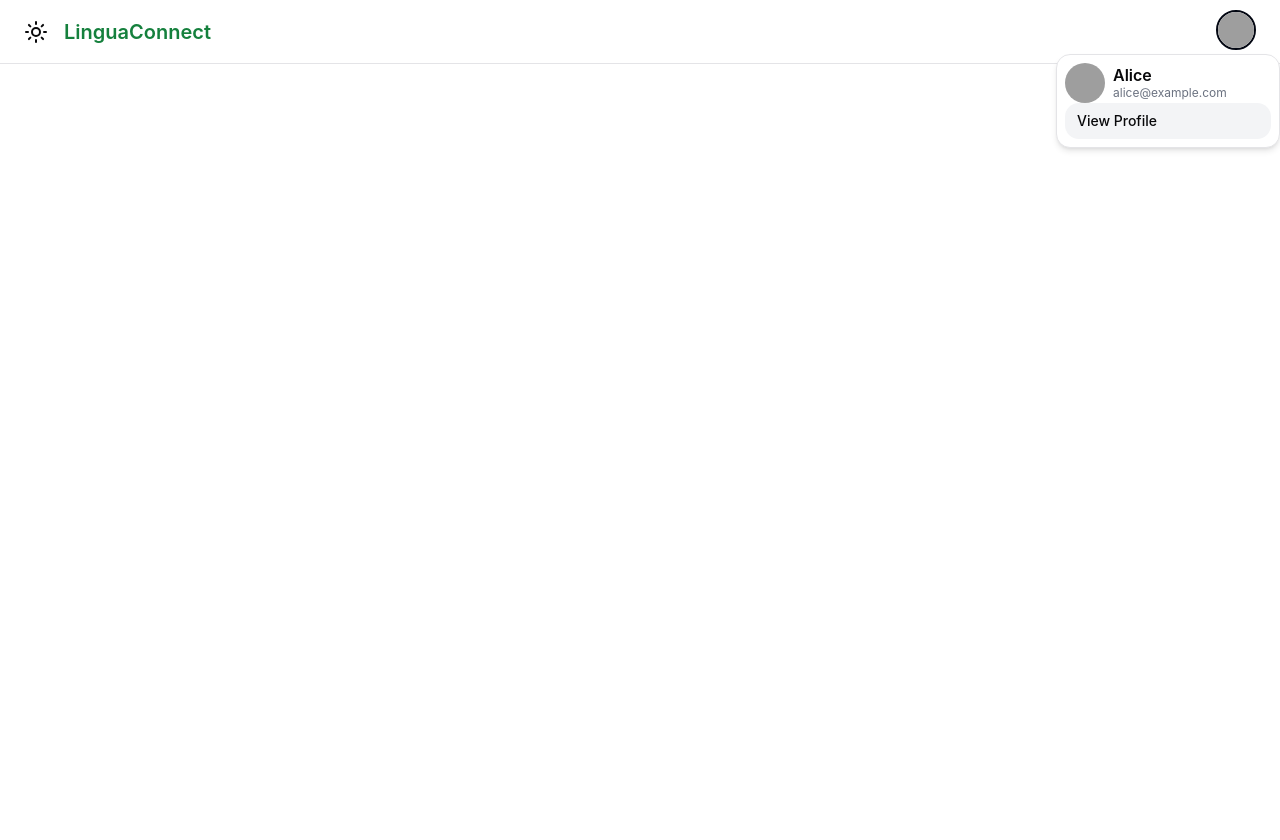
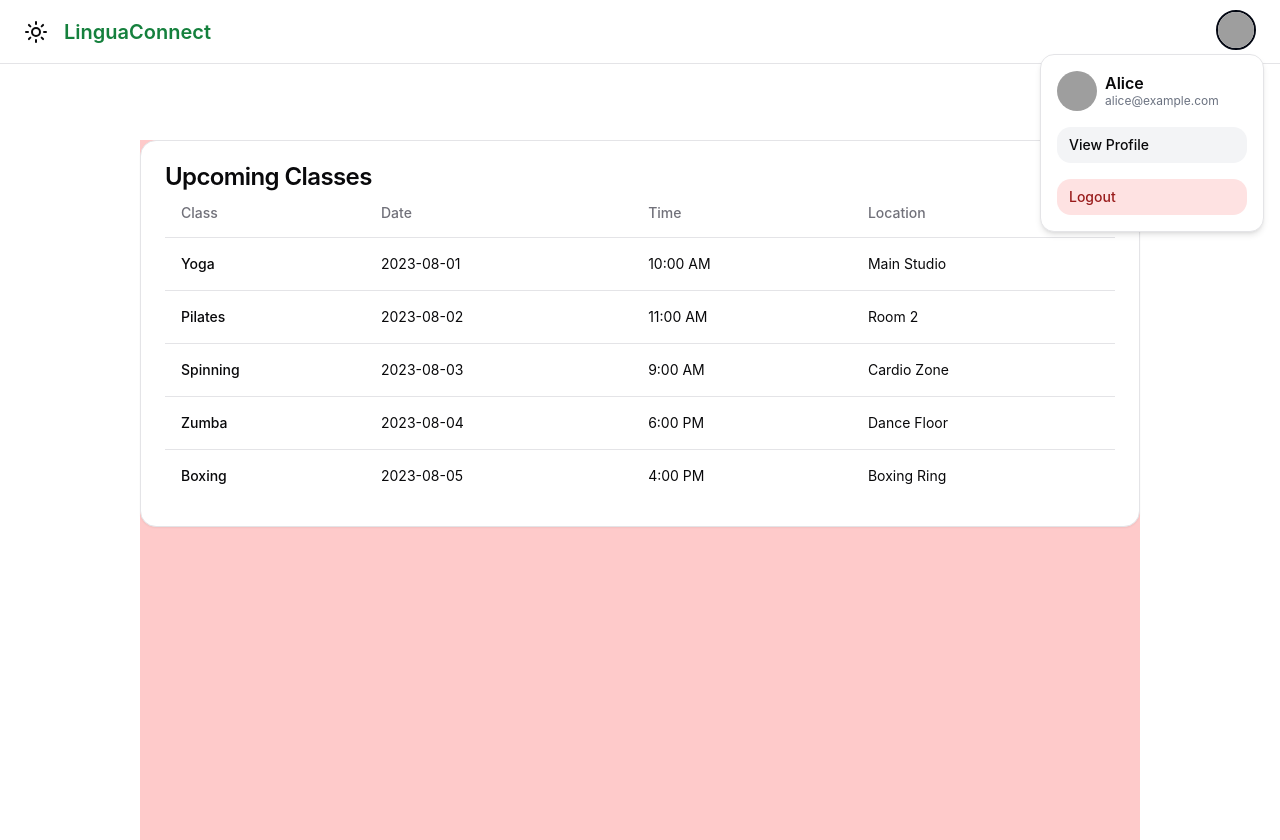
Before and after one commit to Sahiiil1406/TRINIT_algorythms_dev02, a React (Vite) app in the folder frontend/: page /student in a window 1280 px wide. Both pictures are taken after a click on the button "Toggle user menu". Before the commit the page ends 800 px from the top, so only its background shows below. Built offline with nearby package versions, Linux system fonts and the light colour scheme; grey boxes are pictures that could not be loaded; what tw-elements would draw is missing.

Commit message:
navbar and student dashboard

```diff
--- a/frontend/src/App.css
+++ b/frontend/src/App.css
@@ -0,0 +1,3 @@
+*::-webkit-scrollbar {
+	display: none;
+}
--- a/frontend/src/App.jsx
+++ b/frontend/src/App.jsx
@@ -11,6 +11,7 @@ import Profile from "./pages/tutor/Profile";
 import Flipcard from "./pages/student/components/Flipcard";
 import Login from "./auth/Login";
 import Navbar from "./components/Navbar";
+import StudentDashboard from "./pages/student/StudentDashboard";
 
 function App() {
 	return (
@@ -25,7 +26,7 @@ function App() {
 					backgroundPosition: "center",
 					backgroundColor: "rgba(255, 255, 255, 0.1)",
 				}}
-				className="w-full h-[100vh] flex py-[100px] items-center justify-center overflow-y-scroll"
+				className="w-full h-[100vh] flex py-[100px] justify-center overflow-y-scroll mt-[40px]"
 			>
 				<Routes>
 					<Route path="/profile" element={<Profile />} />
@@ -33,6 +34,7 @@ function App() {
 					<Route path="/login" element={<Login />} />
 					<Route path="/main" element={<Main />} />
 					<Route path="/flip" element={<Flipcard />} />
+					<Route path="/student" element={<StudentDashboard />} />
 				</Routes>
 			</div>
 		</>
--- a/frontend/src/components/Navbar.jsx
+++ b/frontend/src/components/Navbar.jsx
@@ -4,8 +4,9 @@ import { Button } from "./ui/button";
 import { PopoverTrigger, PopoverContent, Popover } from "./ui/popover";
 
 export default function Navbar() {
+	const authenticated = true;
 	return (
-		<header className="flex items-center h-16 px-4 border-b w-full shrink-0 md:px-6 fixed top-0 left-0">
+		<header className="flex items-center h-16 px-4 border-b w-full shrink-0 md:px-6 fixed top-0 left-0 bg-white z-30">
 			<Link className="hidden sm:flex" to="#">
 				<SunIcon className="h-6 w-6" />
 				<span className="sr-only">Acme Inc</span>
@@ -16,6 +17,7 @@ export default function Navbar() {
 				</Link>
 			</nav>
 			<div className="items-center hidden space-x-4 md:flex">
+				{authenticated ? (
 					<div className="relative">
 						<Popover>
 							<PopoverTrigger asChild>
@@ -28,9 +30,8 @@ export default function Navbar() {
 										alt="Avatar"
 										className="rounded-full"
 										height={40}
-									layout="fixed"
 										placeholder="empty"
-									src="/placeholder.svg"
+										src="https://robohash.org/text.png"
 										style={{
 											aspectRatio: "40/40",
 											objectFit: "cover",
@@ -40,15 +41,14 @@ export default function Navbar() {
 									<span className="sr-only">Toggle user menu</span>
 								</Button>
 							</PopoverTrigger>
-						<PopoverContent className="w-56 p-2">
-							<div />
-							<div className="flex items-center space-x-2">
+							<PopoverContent className="w-56 p-4 mr-4 space-y-4">
+								<div className="flex items-center space-x-2 ">
 									<img
 										alt="Avatar"
 										className="rounded-full"
 										height={40}
 										placeholder="empty"
-									src="/placeholder.svg"
+										src="https://robohash.org/text.png"
 										style={{
 											aspectRatio: "40/40",
 											objectFit: "cover",
@@ -66,13 +66,31 @@ export default function Navbar() {
 									className="block w-full rounded-md bg-gray-100 px-3 py-2 text-sm font-medium
                 transition-colors hover:bg-gray-100/70 focus:bg-gray-100/70
                 dark:bg-gray-800 dark:hover:bg-gray-800/50 dark:focus:bg-gray-800/50"
+									to="/profile"
+								>
+									View Profile
+								</Link>
+								<Link
+									className="block w-full rounded-md bg-red-100 px-3 py-2 text-sm font-medium
+                transition-colors hover:bg-red-100/70 focus:bg-red-100/70 text-red-800
+                dark:bg-red-800 dark:hover:bg-red-800/50 dark:focus:bg-gray-800/50"
 									to="#"
 								>
-								View Profile
+									Logout
 								</Link>
 							</PopoverContent>
 						</Popover>
 					</div>
+				) : (
+					<Link
+						className="block w-full rounded-md bg-gray-100 px-3 py-2 text-sm font-medium
+                transition-colors hover:bg-gray-100/70 focus:bg-gray-100/70
+                dark:bg-gray-800 dark:hover:bg-gray-800/50 dark:focus:bg-gray-800/50"
+						to="#"
+					>
+						Login
+					</Link>
+				)}
 			</div>
 		</header>
 	);
--- /dev/null
+++ b/frontend/src/components/ui/table.tsx
@@ -0,0 +1,117 @@
+import * as React from "react"
+
+import { cn } from "@/lib/utils"
+
+const Table = React.forwardRef<
+  HTMLTableElement,
+  React.HTMLAttributes<HTMLTableElement>
+>(({ className, ...props }, ref) => (
+  <div className="relative w-full overflow-auto">
+    <table
+      ref={ref}
+      className={cn("w-full caption-bottom text-sm", className)}
+      {...props}
+    />
+  </div>
+))
+Table.displayName = "Table"
+
+const TableHeader = React.forwardRef<
+  HTMLTableSectionElement,
+  React.HTMLAttributes<HTMLTableSectionElement>
+>(({ className, ...props }, ref) => (
+  <thead ref={ref} className={cn("[&_tr]:border-b", className)} {...props} />
+))
+TableHeader.displayName = "TableHeader"
+
+const TableBody = React.forwardRef<
+  HTMLTableSectionElement,
+  React.HTMLAttributes<HTMLTableSectionElement>
+>(({ className, ...props }, ref) => (
+  <tbody
+    ref={ref}
+    className={cn("[&_tr:last-child]:border-0", className)}
+    {...props}
+  />
+))
+TableBody.displayName = "TableBody"
+
+const TableFooter = React.forwardRef<
+  HTMLTableSectionElement,
+  React.HTMLAttributes<HTMLTableSectionElement>
+>(({ className, ...props }, ref) => (
+  <tfoot
+    ref={ref}
+    className={cn(
+      "border-t bg-muted/50 font-medium [&>tr]:last:border-b-0",
+      className
+    )}
+    {...props}
+  />
+))
+TableFooter.displayName = "TableFooter"
+
+const TableRow = React.forwardRef<
+  HTMLTableRowElement,
+  React.HTMLAttributes<HTMLTableRowElement>
+>(({ className, ...props }, ref) => (
+  <tr
+    ref={ref}
+    className={cn(
+      "border-b transition-colors hover:bg-muted/50 data-[state=selected]:bg-muted",
+      className
+    )}
+    {...props}
+  />
+))
+TableRow.displayName = "TableRow"
+
+const TableHead = React.forwardRef<
+  HTMLTableCellElement,
+  React.ThHTMLAttributes<HTMLTableCellElement>
+>(({ className, ...props }, ref) => (
+  <th
+    ref={ref}
+    className={cn(
+      "h-12 px-4 text-left align-middle font-medium text-muted-foreground [&:has([role=checkbox])]:pr-0",
+      className
+    )}
+    {...props}
+  />
+))
+TableHead.displayName = "TableHead"
+
+const TableCell = React.forwardRef<
+  HTMLTableCellElement,
+  React.TdHTMLAttributes<HTMLTableCellElement>
+>(({ className, ...props }, ref) => (
+  <td
+    ref={ref}
+    className={cn("p-4 align-middle [&:has([role=checkbox])]:pr-0", className)}
+    {...props}
+  />
+))
+TableCell.displayName = "TableCell"
+
+const TableCaption = React.forwardRef<
+  HTMLTableCaptionElement,
+  React.HTMLAttributes<HTMLTableCaptionElement>
+>(({ className, ...props }, ref) => (
+  <caption
+    ref={ref}
+    className={cn("mt-4 text-sm text-muted-foreground", className)}
+    {...props}
+  />
+))
+TableCaption.displayName = "TableCaption"
+
+export {
+  Table,
+  TableHeader,
+  TableBody,
+  TableFooter,
+  TableHead,
+  TableRow,
+  TableCell,
+  TableCaption,
+}
--- /dev/null
+++ b/frontend/src/pages/student/StudentDashboard.jsx
@@ -0,0 +1,82 @@
+import React from "react";
+
+import {
+	CardTitle,
+	CardHeader,
+	CardContent,
+	Card,
+} from "../../components/ui/card";
+import {
+	TableHead,
+	TableRow,
+	TableHeader,
+	TableCell,
+	TableBody,
+	Table,
+} from "../../components/ui/table";
+
+export default function StudentDashboard() {
+	return (
+		<div className="bg-red-200 w-full max-w-[1000px] min-h-[1000px] ">
+			<Classes />
+		</div>
+	);
+}
+
+function Classes() {
+	return (
+		<div className="flex flex-col w-full gap-2 h-[300px]">
+			<Card>
+				<CardHeader className="pb-0">
+					<CardTitle>Upcoming Classes</CardTitle>
+				</CardHeader>
+				<CardContent>
+					<div className="overflow-auto max-h-[400px]">
+						<Table>
+							<TableHeader>
+								<TableRow>
+									<TableHead className="w-[200px]">Class</TableHead>
+									<TableHead>Date</TableHead>
+									<TableHead>Time</TableHead>
+									<TableHead>Location</TableHead>
+								</TableRow>
+							</TableHeader>
+							<TableBody>
+								<TableRow>
+									<TableCell className="font-medium">Yoga</TableCell>
+									<TableCell>2023-08-01</TableCell>
+									<TableCell>10:00 AM</TableCell>
+									<TableCell>Main Studio</TableCell>
+								</TableRow>
+								<TableRow>
+									<TableCell className="font-medium">Pilates</TableCell>
+									<TableCell>2023-08-02</TableCell>
+									<TableCell>11:00 AM</TableCell>
+									<TableCell>Room 2</TableCell>
+								</TableRow>
+								<TableRow>
+									<TableCell className="font-medium">Spinning</TableCell>
+									<TableCell>2023-08-03</TableCell>
+									<TableCell>9:00 AM</TableCell>
+									<TableCell>Cardio Zone</TableCell>
+								</TableRow>
+								<TableRow>
+									<TableCell className="font-medium">Zumba</TableCell>
+									<TableCell>2023-08-04</TableCell>
+									<TableCell>6:00 PM</TableCell>
+									<TableCell>Dance Floor</TableCell>
+								</TableRow>
+								<TableRow>
+									<TableCell className="font-medium">Boxing</TableCell>
+									<TableCell>2023-08-05</TableCell>
+									<TableCell>4:00 PM</TableCell>
+									<TableCell>Boxing Ring</TableCell>
+								</TableRow>
+							</TableBody>
+						</Table>
+					</div>
+				</CardContent>
+			</Card>
+		</div>
+	);
+}
```
Lines whose indentation alone changed are shown as unchanged.
